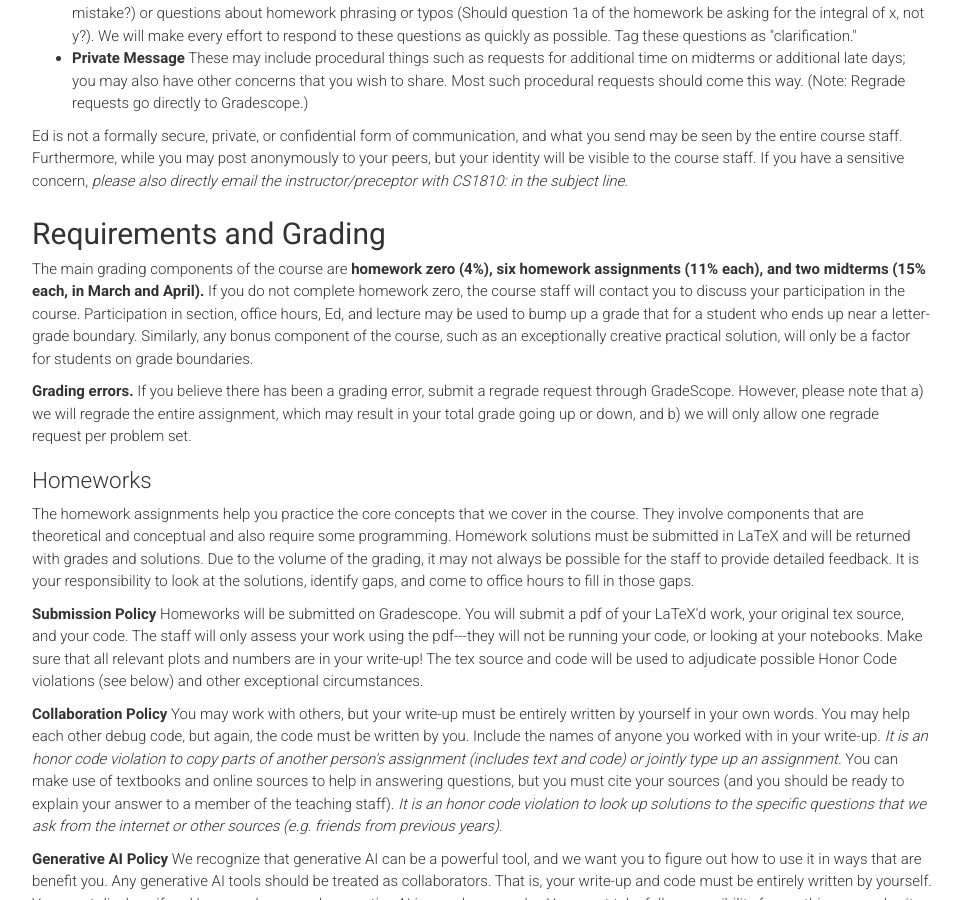
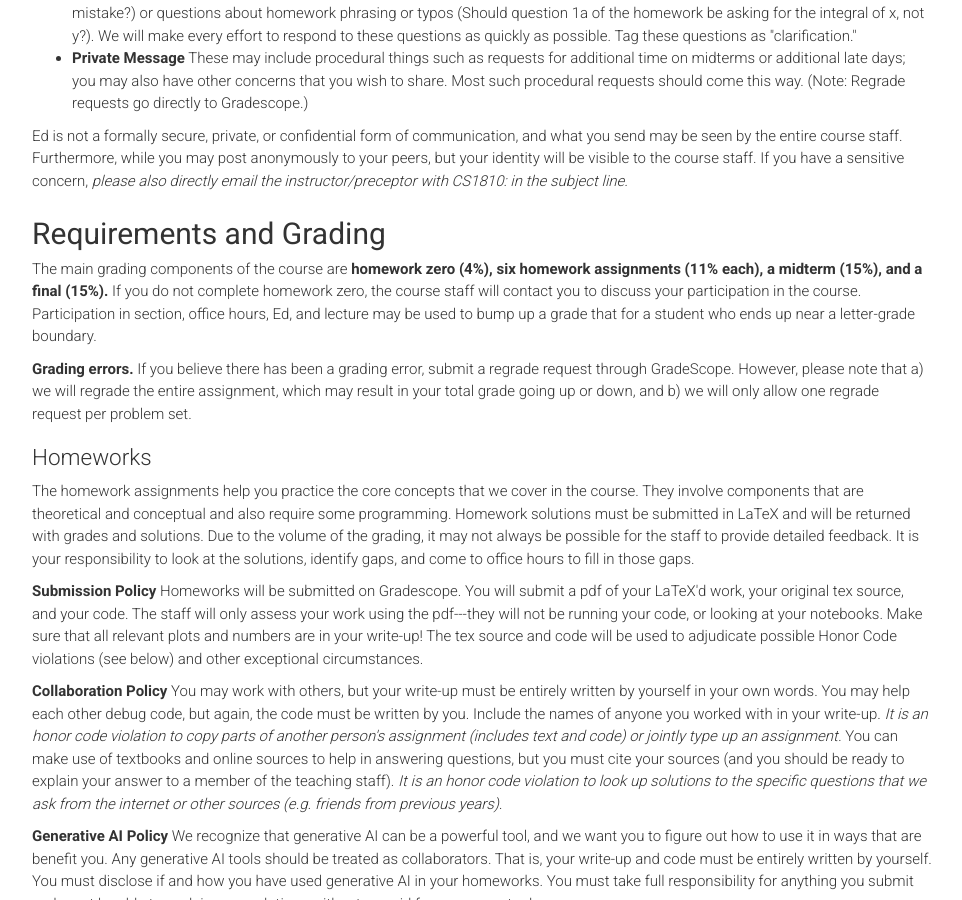
Before and after one commit to harvard-ml-courses/cs181-web, a Jekyll site: the page built from syllabus.html, in a window 1280 px wide and 900 px high, scrolled down 1675 px. Shown: the whole window, without its empty margins (158-1120 px from the left). Built offline with Jekyll 4.4.1, drawn with Linux system fonts in a browser that asks for light colours.

Commit message:
Update grading breakdown

```diff
--- a/syllabus.html
+++ b/syllabus.html
@@ -153,15 +153,11 @@ weight: 0
 
         <p>
             The main grading components of the course are <strong>homework zero (4%), six homework assignments (11%
-                each), and
-                two midterms
-                (15% each, in March and April).</strong>
+                each), a midterm (15%), and a final (15%).</strong>
             If you do not complete homework zero, the course staff will contact you to discuss your participation in the
             course.
             Participation in section, office hours, Ed, and lecture may be used to bump
-            up a grade that for a student who ends up near a letter-grade boundary. Similarly, any bonus component of
-            the course, such as an exceptionally creative practical solution, will only be a factor for students on
-            grade boundaries.
+            up a grade that for a student who ends up near a letter-grade boundary.
         </p>
 
         <p>
```
